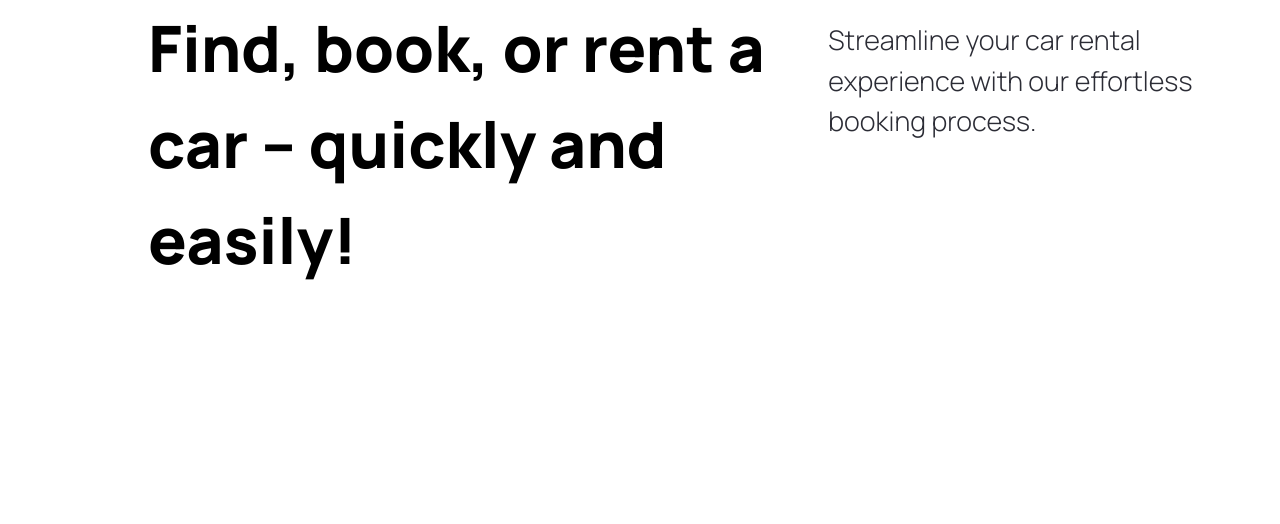
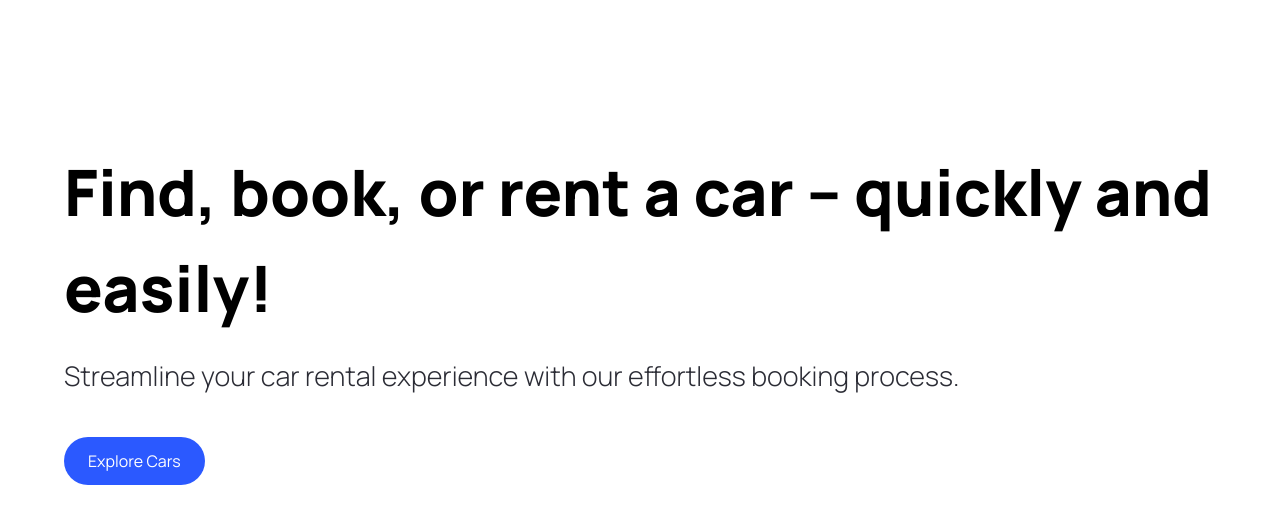
Before and after one commit to SzenftnerGergely/car-app-nextjs-ts-tailwind, a Next.js app: page / in a window 1280 px wide. Shown: the top 524 px of the page. Built offline with nearby package versions, Linux system fonts and the light colour scheme.

Commit message:
costombutton props created

```diff
--- a/components/CustomButton.tsx
+++ b/components/CustomButton.tsx
@@ -1,11 +1,19 @@
+"use client"
+
+import { CustomButtonProps } from "@/types/model"
 import Image from "next/image"
 
-const CustomButton = () => {
+const CustomButton = ({title, containerStyles, handleClick}: CustomButtonProps) => {
     return (
         <button
             disabled={false}
+            type={"button"}
+            className={`custom-btn ${containerStyles}`}
+            onClick={() => {handleClick}}
         >
-
+            <span className={`flex-1`}>
+                {title}
+            </span>
         </button>
     )
 }
--- a/components/Hero.tsx
+++ b/components/Hero.tsx
@@ -1,10 +1,16 @@
+"use client"
+
 import Image from "next/image"
 import CustomButton from "./CustomButton"
 
 const Hero = () => {
+    const handleScroll = () => {
+
+    }
+
     return (
         <div className="hero">
-      <div className="flex-1 pt-36 padding-x"></div>
+            <div className="flex-1 pt-36 padding-x">
                 <h1 className="hero__title">
                     Find, book, or rent a car -- quickly and easily!
                 </h1>
@@ -12,7 +18,13 @@ const Hero = () => {
                     Streamline your car rental experience with our effortless booking process.
                 </p>
 
-      <CustomButton/>
+                <CustomButton
+                    title="Explore Cars"
+                    containerStyles="bg-primary-blue
+                    text-white rounded-full mt-10"
+                    handleClick={handleScroll}
+                />
+            </div>
         </div>
     )
 }
--- /dev/null
+++ b/types/model.ts
@@ -0,0 +1,7 @@
+import { MouseEventHandler } from "react"
+
+export type CustomButtonProps = {
+    title: string,
+    containerStyles? : string,
+    handleClick?: MouseEventHandler<HTMLButtonElement>
+}
```
Lines whose indentation alone changed are shown as unchanged.
